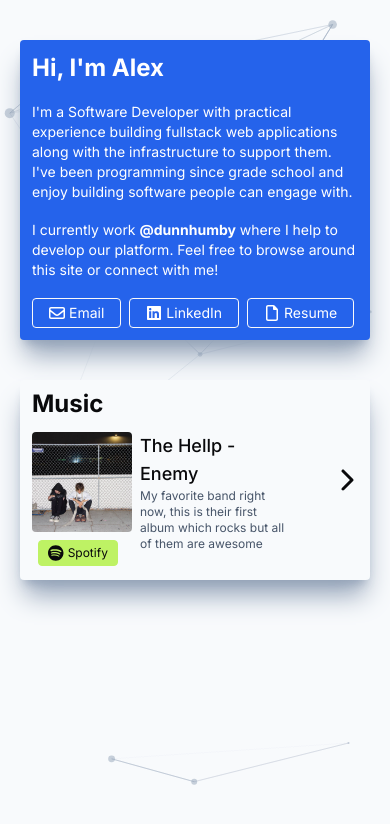
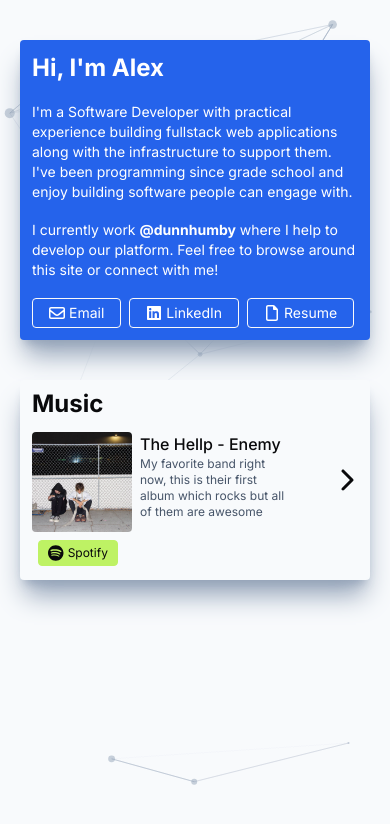
Before and after one commit to alex-zaykowski/alex-zaykowski.github.io, a Next.js app: page / in a window 390 px wide. Shown: the top 824 px of the page. Built offline with nearby package versions, Linux system fonts and the light colour scheme.

Commit message:
minor changes

```diff
--- a/src/app/components/containers/SlideContainer.tsx
+++ b/src/app/components/containers/SlideContainer.tsx
@@ -62,7 +62,7 @@ export const SlideContainer = () => {
         <h1 className="mt-2 text-2xl font-bold lg:mt-5">Music</h1>
         <div className="flex flex-row gap-2 lg:gap-2">
           <div className="flex flex-col items-center justify-center">
-            <div className="h-[100px] w-[100px] lg:h-[150px] lg:w-[150px]">
+            <div className="h-[100px] w-[100px] md:h-[150px] md:w-[150px]">
               <Image
                 src={songs[index].image}
                 className="rounded"
@@ -73,12 +73,14 @@ export const SlideContainer = () => {
               url={songs[index].url}
               icon={faSpotify}
               value="Spotify"
-              style="me-2 mr-2 mt-2 inline-flex justify-center items-center cursor-pointer w-[80px] lg:w-[100px] bg-lime-300 items-center gap-1 rounded border border-lime-300 px-4 py-1 text-center text-xs lg:text-sm"
+              style="me-2 mr-2 mt-2 inline-flex justify-center items-center cursor-pointer w-[80px] md:w-[100px] bg-lime-300 items-center gap-1 rounded border border-lime-300 px-4 py-1 text-center text-xs md:text-sm"
             />
           </div>
           <div className="flex flex-col justify-between">
             <div>
-              <h1 className="text-lg font-medium">{songs[index].title}</h1>
+              <h1 className="text-base font-medium lg:text-lg">
+                {songs[index].title}
+              </h1>
               <p className="text-xs text-slate-600 md:text-sm">
                 {songs[index].description}
               </p>
@@ -87,7 +89,7 @@ export const SlideContainer = () => {
         </div>
       </div>
       <div
-        className="flex items-center justify-center rounded-r pl-2 pr-3 transition duration-100 ease-in-out hover:cursor-pointer active:bg-lime-300 lg:duration-200 lg:hover:bg-lime-300"
+        className="flex items-center justify-center rounded-r pl-2 pr-3 transition duration-100 ease-in-out hover:cursor-pointer active:bg-lime-300 md:hover:bg-lime-300 lg:duration-200"
         onClick={() => setIndex((index + 1) % musicArrayLength)}
       >
         <FontAwesomeIcon className="flex h-6 w-6" icon={faChevronRight} />
--- a/src/app/page.tsx
+++ b/src/app/page.tsx
@@ -5,7 +5,7 @@ import TitleContainer from "./components/containers/TitleContainer";
 
 export default function Home() {
   return (
-    <div className="z-50 flex min-h-screen flex-col items-center gap-10 bg-slate-50 p-10 lg:flex-row lg:items-baseline lg:justify-between lg:gap-0">
+    <div className="z-50 flex min-h-screen flex-col items-center gap-10 bg-slate-50 p-10 lg:flex-row lg:items-baseline lg:justify-between lg:gap-3">
       <TitleContainer />
       <SlideContainer />
     </div>
```
